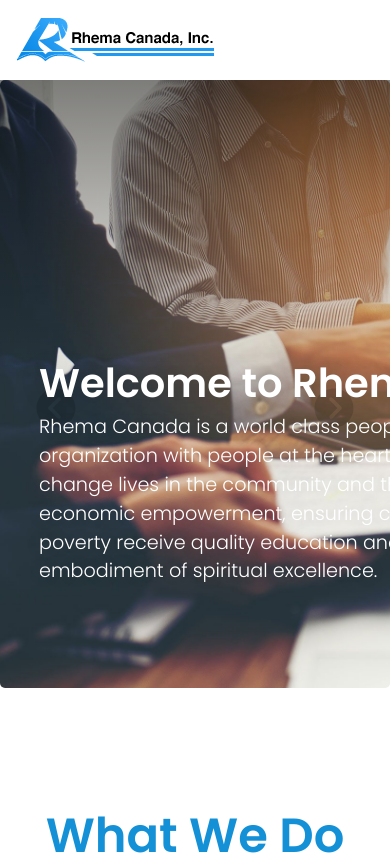
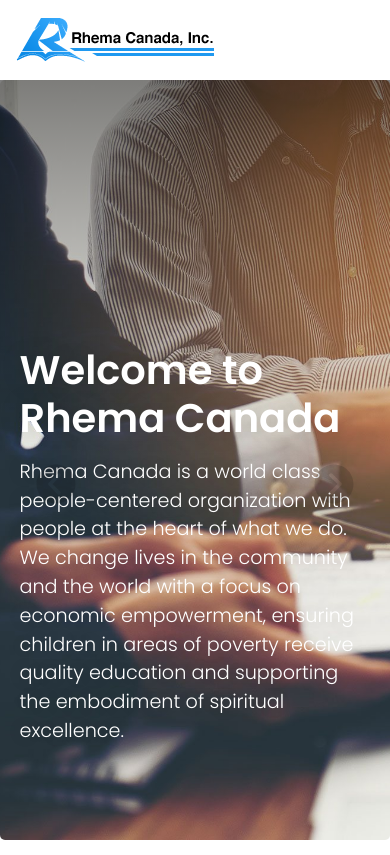
Before and after one commit to roxtran/rhemacanada-nextjs, a Next.js app: page / in a window 390 px wide. Shown: the top 855 px of the page. Built offline with nearby package versions, Linux system fonts and the light colour scheme.

Commit message:
fixed hero layout on mobile

```diff
--- a/components/Hero.js
+++ b/components/Hero.js
@@ -112,10 +112,16 @@
   overflow: hidden;
   width: 100vw;
   height: 72vh;
+  @media screen and (max-width: 640px) {
+    height: 90vh;
+  }
   ${ImgWrapper} {
     position: absolute;
     width: 100vw;
     height: 72vh;
+    @media screen and (max-width: 640px) {
+      height: 90vh;
+    }
   }
   .img-overlay {
     position: absolute;
@@ -135,7 +141,7 @@
     top: 50%;
     font-size: 3rem;
     color: rgba(0, 0, 0, 0.15);
-    z-index: 4;
+    z-index: 5;
     cursor: pointer;
     user-select: none;
     &:hover {
@@ -155,6 +161,7 @@
     backdrop-filter: blur(5px); */
     position: absolute;
     width: 590px;
+    max-width: 90vw;
     top: 45%;
     left: 10%;
     z-index: 4;
@@ -171,5 +178,13 @@
     p {
       color: #fff;
     }
+    @media screen and (max-width: 640px) {
+      top: 35%;
+      left: 5%;
+      h1 {
+        line-height: 3rem;
+        margin-bottom: 1rem;
+      }
+    }
   }
 `
```
